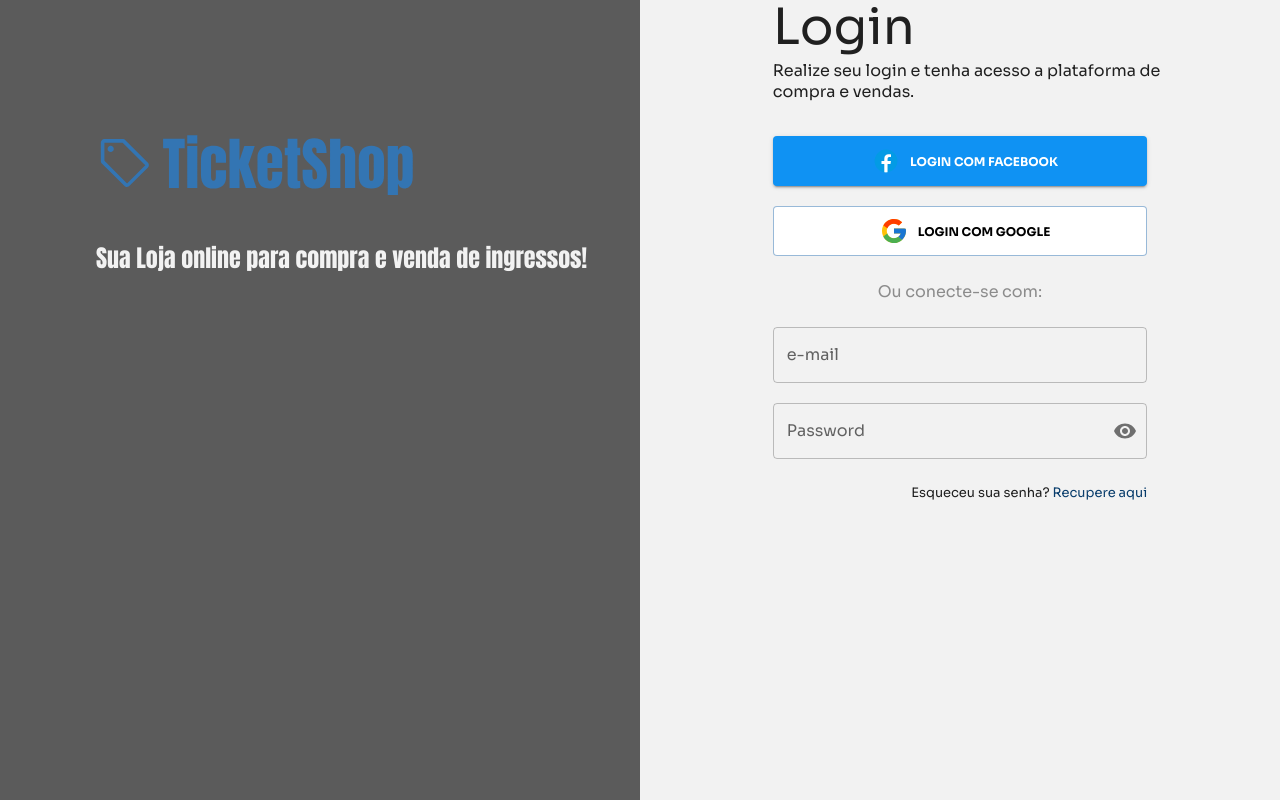
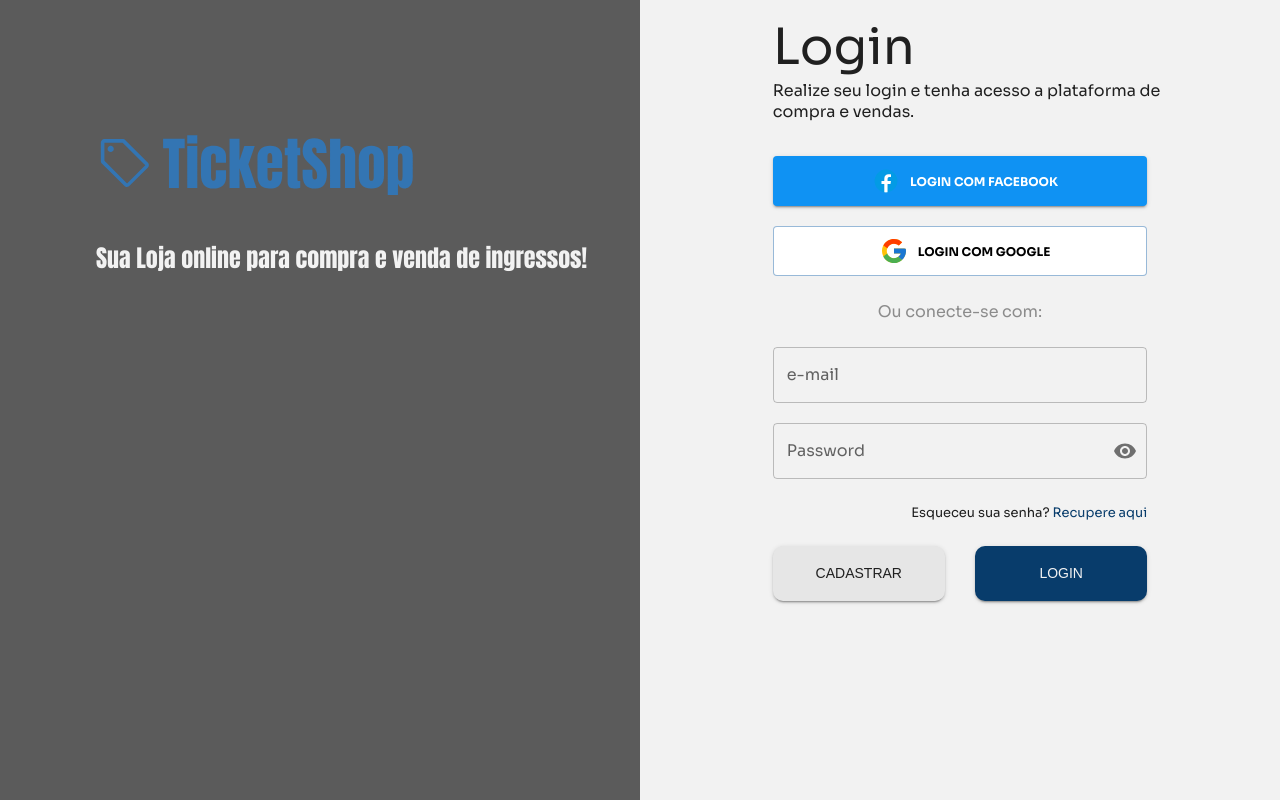
Before and after one commit to lucavini/TicketShop, a React (Create React App) app: page /login in a window 1280 px wide. Built offline with nearby package versions, Linux system fonts and the light colour scheme; what react-swipeable-views-utils would draw is missing.

Commit message:
feat: login and register forms

```diff
--- a/package.json
+++ b/package.json
@@ -6,6 +6,7 @@
     "@emotion/react": "^11.9.3",
     "@emotion/styled": "^11.9.3",
     "@mui/icons-material": "^5.8.4",
+    "@mui/lab": "^5.0.0-alpha.92",
     "@mui/material": "^5.9.2",
     "@mui/styled-engine-sc": "^5.8.0",
     "@testing-library/jest-dom": "^5.14.1",
@@ -15,15 +16,18 @@
     "@types/node": "^16.7.13",
     "@types/react": "^18.0.0",
     "@types/react-dom": "^18.0.0",
+    "@types/react-input-mask": "2.0.4",
     "@types/react-swipeable-views": "^0.13.1",
     "@types/react-swipeable-views-utils": "^0.13.3",
     "eslint": "^7.32.0 || ^8.2.0",
     "react": "^18.2.0",
     "react-dom": "^18.2.0",
+    "react-input-mask": "2.0.4",
     "react-router-dom": "^6.3.0",
     "react-scripts": "5.0.1",
     "react-swipeable-views": "^0.14.0",
     "react-transition-group": "^4.4.4",
+    "remask": "^0.1.0-alpha.5",
     "styled-components": "^5.3.5",
     "typescript": "^4.4.2",
     "web-vitals": "^2.1.0"
--- /dev/null
+++ b/src/@types/remask.d.ts
@@ -0,0 +1,5 @@
+/* eslint-disable no-unused-vars */
+declare module 'remask' {
+  function mask(value: string, pattern: string): string;
+  function mask(value: string, patterns: string[]): string;
+}
--- /dev/null
+++ b/src/Components/Buttons/index.ts
@@ -0,0 +1,37 @@
+import { LoadingButton } from '@mui/lab';
+import { Button } from '@mui/material';
+import { styled } from '@mui/material/styles';
+
+export const PrimaryButton = styled(LoadingButton)`
+  width: 172px;
+  height: 55px;
+  font-family: 'Saira', sans-serif;
+  font-weight: 400;
+  font-size: 14px;
+  color: ${({ theme }) => theme.palette.secondary.lighter};
+
+  background: ${({ theme }) => theme.palette.primary.dark};
+  box-sizing: border-box;
+  border-radius: 10px;
+
+  &:hover {
+    background: ${({ theme }) => theme.palette.primary.main};
+  }
+`;
+
+export const SecondaryButton = styled(Button)`
+  width: 172px;
+  height: 55px;
+  font-family: 'Saira', sans-serif;
+  font-weight: 400;
+  font-size: 14px;
+  color: ${({ theme }) => theme.palette.secondary.dark};
+
+  background: ${({ theme }) => theme.palette.secondary.light};
+  box-sizing: border-box;
+  border-radius: 10px;
+
+  &:hover {
+    background: ${({ theme }) => theme.palette.secondary.lighter};
+  }
+`;
--- a/src/Pages/Auth/Components/Login.tsx
+++ b/src/Pages/Auth/Components/Login.tsx
@@ -1,4 +1,5 @@
 import React from 'react';
+import { useNavigate } from 'react-router-dom';
 
 // Components
 import {
@@ -12,6 +13,7 @@ import {
 } from '@mui/material';
 import { VisibilityOff, Visibility } from '@mui/icons-material';
 import Title from './Title';
+import { PrimaryButton, SecondaryButton } from '../../../Components/Buttons';
 
 // Styles
 import { ActionContainer, FormGroup } from '../styles';
@@ -21,6 +23,7 @@ import { ReactComponent as GoogleIcon } from '../../../Assets/icons/google.svg';
 import { ReactComponent as FacebookIcon } from '../../../Assets/icons/facebook.svg';
 
 function Login() {
+  const navigate = useNavigate();
   const [showPassword, setShowPassword] = React.useState(false);
 
   function handleSubmit() {}
@@ -98,6 +101,25 @@ function Login() {
         <p className='fullColumn'>
           Esqueceu sua senha? <span>Recupere aqui</span>
         </p>
+
+        <div className="buttons fullColumn">
+
+          <SecondaryButton
+            className="secondary-button"
+            variant="contained"
+            type="submit"
+            onClick={() => navigate('/login/register')}
+          >
+            Cadastrar
+          </SecondaryButton>
+          <PrimaryButton
+            variant="contained"
+            type="submit"
+            loadingPosition='center'
+          >
+            Login
+          </PrimaryButton>
+        </div>
       </form>
     </ActionContainer>
   );
--- a/src/Pages/Auth/Components/Register.tsx
+++ b/src/Pages/Auth/Components/Register.tsx
@@ -1,8 +1,176 @@
 import React from 'react';
 
+// Components
+import { Visibility, VisibilityOff } from '@mui/icons-material';
+import {
+  Button,
+  Checkbox,
+  FormControl,
+  IconButton,
+  InputAdornment,
+  InputLabel,
+  OutlinedInput,
+  TextField,
+} from '@mui/material';
+import { mask } from 'remask';
+import { PrimaryButton } from '../../../Components/Buttons';
+import Title from './Title';
+
+// Styles
+import { ActionContainer, FormGroup, TermsGroup } from '../styles';
+
+// Assets
+import { ReactComponent as FacebookIcon } from '../../../Assets/icons/facebook.svg';
+import { ReactComponent as GoogleIcon } from '../../../Assets/icons/google.svg';
+
 function Register() {
+  const [showPassword, setShowPassword] = React.useState(false);
+  const [phone, setPhone] = React.useState<string>();
+
+  function handleSubmit() {}
+
   return (
-    <div>Register</div>
+    <ActionContainer>
+      <Title
+        title='Cadastro'
+        subtitle='Realize seu Cadastro e para ter acesso a nossa plataforma completa.'
+      />
+
+      <form
+        onSubmit={(event) => {
+          event.preventDefault();
+          handleSubmit();
+        }}
+      >
+        <FormGroup className='fullColumn'>
+          <Button
+            fullWidth
+            sx={{ background: '#0f92f3', color: '#fff' }}
+            color='primary'
+            className='social-button'
+            startIcon={<FacebookIcon className='svg_icons' />}
+            variant='contained'
+            type='submit'
+          >
+            Cadastrar com Facebook
+          </Button>
+        </FormGroup>
+
+        <FormGroup className='fullColumn'>
+          <Button
+            fullWidth
+            sx={{ background: '#fff', color: '#000' }}
+            className='social-button'
+            startIcon={<GoogleIcon className='svg_icons' />}
+            variant='outlined'
+            type='submit'
+          >
+            Cadastrar com Google
+          </Button>
+        </FormGroup>
+
+        <span className='fullColumn'>
+          Ou preencha o formulario de cadastro:
+        </span>
+
+        <TextField
+          required
+          className='input leftColumn'
+          fullWidth
+          label='Nome'
+          color='primary'
+        />
+
+        <TextField
+          required
+          className='input rightColumn'
+          fullWidth
+          label='Sobrenome'
+          color='primary'
+        />
+
+        <TextField
+          required
+          className='input fullColumn'
+          fullWidth
+          label='E-mail'
+          color='primary'
+        />
+
+        <TextField
+          required
+          className='input fullColumn'
+          fullWidth
+          label='Telefone'
+          value={phone}
+          onChange={({ target }) => setPhone(mask(target.value, '(99) 9 9999-9999'))}
+        />
+
+        <FormControl fullWidth variant='outlined' className='input leftColumn'>
+          <InputLabel htmlFor='outlined-adornment-password'>Senha</InputLabel>
+          <OutlinedInput
+            required
+            id='outlined-adornment-password'
+            type={showPassword ? 'text' : 'password'}
+            endAdornment={
+              <InputAdornment position='end'>
+                <IconButton
+                  aria-label='toggle password visibility'
+                  onClick={() => setShowPassword(!showPassword)}
+                  edge='end'
+                >
+                  {showPassword ? <VisibilityOff /> : <Visibility />}
+                </IconButton>
+              </InputAdornment>
+            }
+            label='Senha'
+          />
+        </FormControl>
+
+        <FormControl fullWidth variant='outlined' className='input rightColumn'>
+          <InputLabel htmlFor='outlined-adornment-password'>
+            Confime a Senha
+          </InputLabel>
+          <OutlinedInput
+            required
+            id='outlined-adornment-password'
+            type={showPassword ? 'text' : 'password'}
+            endAdornment={
+              <InputAdornment position='end'>
+                <IconButton
+                  aria-label='toggle password visibility'
+                  onClick={() => setShowPassword(!showPassword)}
+                  edge='end'
+                >
+                  {showPassword ? <VisibilityOff /> : <Visibility />}
+                </IconButton>
+              </InputAdornment>
+            }
+            label='Confime a Senha'
+          />
+        </FormControl>
+
+        <TermsGroup className='fullColumn'>
+          <Checkbox id='input-terms' />
+          <label htmlFor='input-terms'>Li e aceito os termos de uso.</label>
+        </TermsGroup>
+
+        <TermsGroup className='fullColumn'>
+          <Checkbox id='input-privacy-policy' />
+          <label htmlFor='input-privacy-policy'>
+            Li e aceito a política de privacidade.
+          </label>
+        </TermsGroup>
+
+        <PrimaryButton
+          variant="contained"
+          type="submit"
+          loadingPosition='center'
+        >
+          Cadastrar
+        </PrimaryButton>
+      </form>
+    </ActionContainer>
   );
 }
 
--- a/src/Pages/Auth/styles.ts
+++ b/src/Pages/Auth/styles.ts
@@ -59,7 +59,7 @@ export const Banner = styled.div`
 export const ContainerOperation = styled.section`
   width: 100%;
   height: 100vh;
-  padding: 0% 5%;
+  padding: 20px 5%;
   overflow-y: auto;
   display: flex;
   flex-direction: column;
@@ -91,7 +91,7 @@ export const ActionContainer = styled.div`
     row-gap: 20px;
     text-align: center;
     margin-top: 34px;
-    margin-bottom: 30px;
+    padding-bottom: 20px;
 
     .leftColumn {
       grid-column: 1;
```
Also changed, not shown: 1 other file (tests, documents, lock files or other folders).
